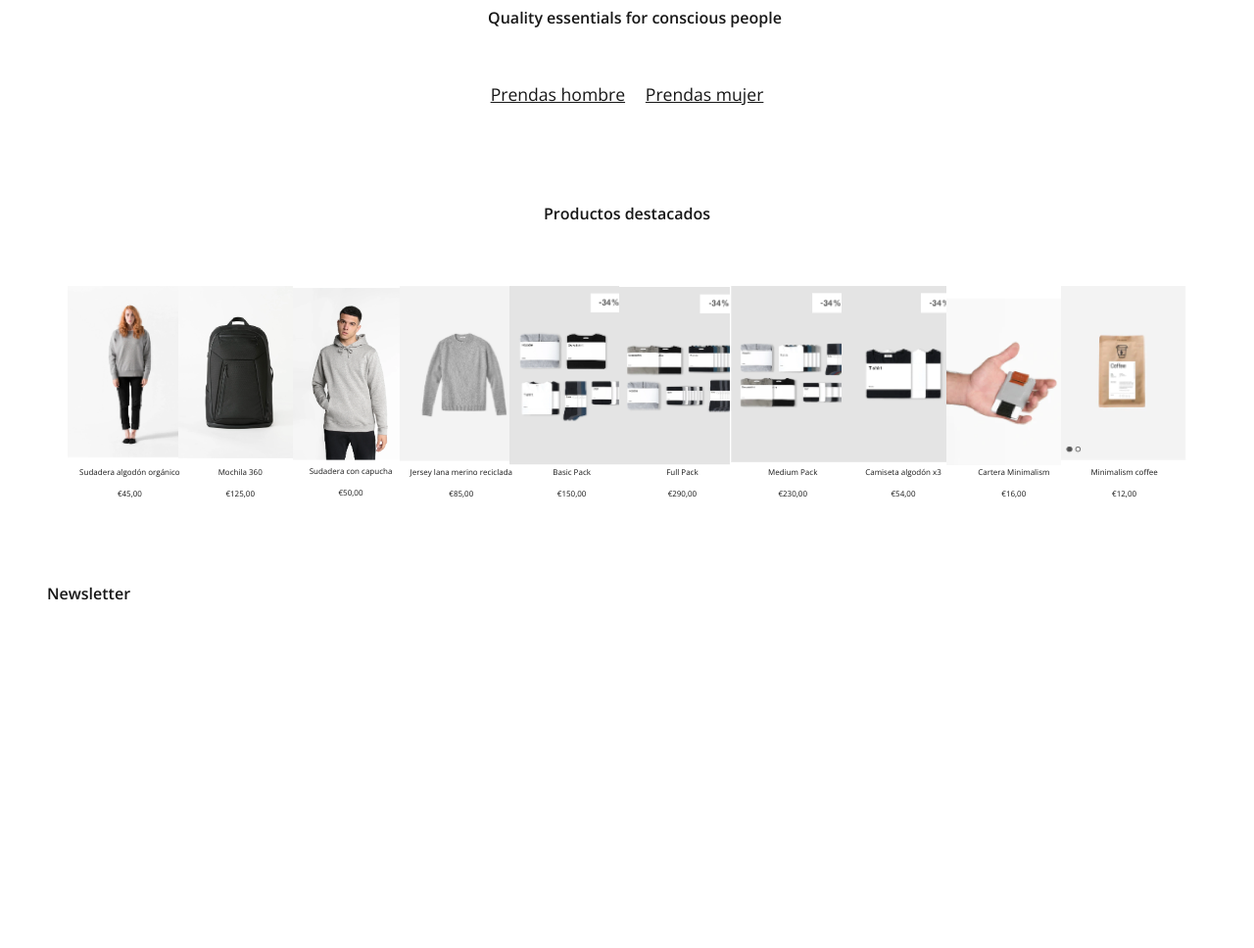
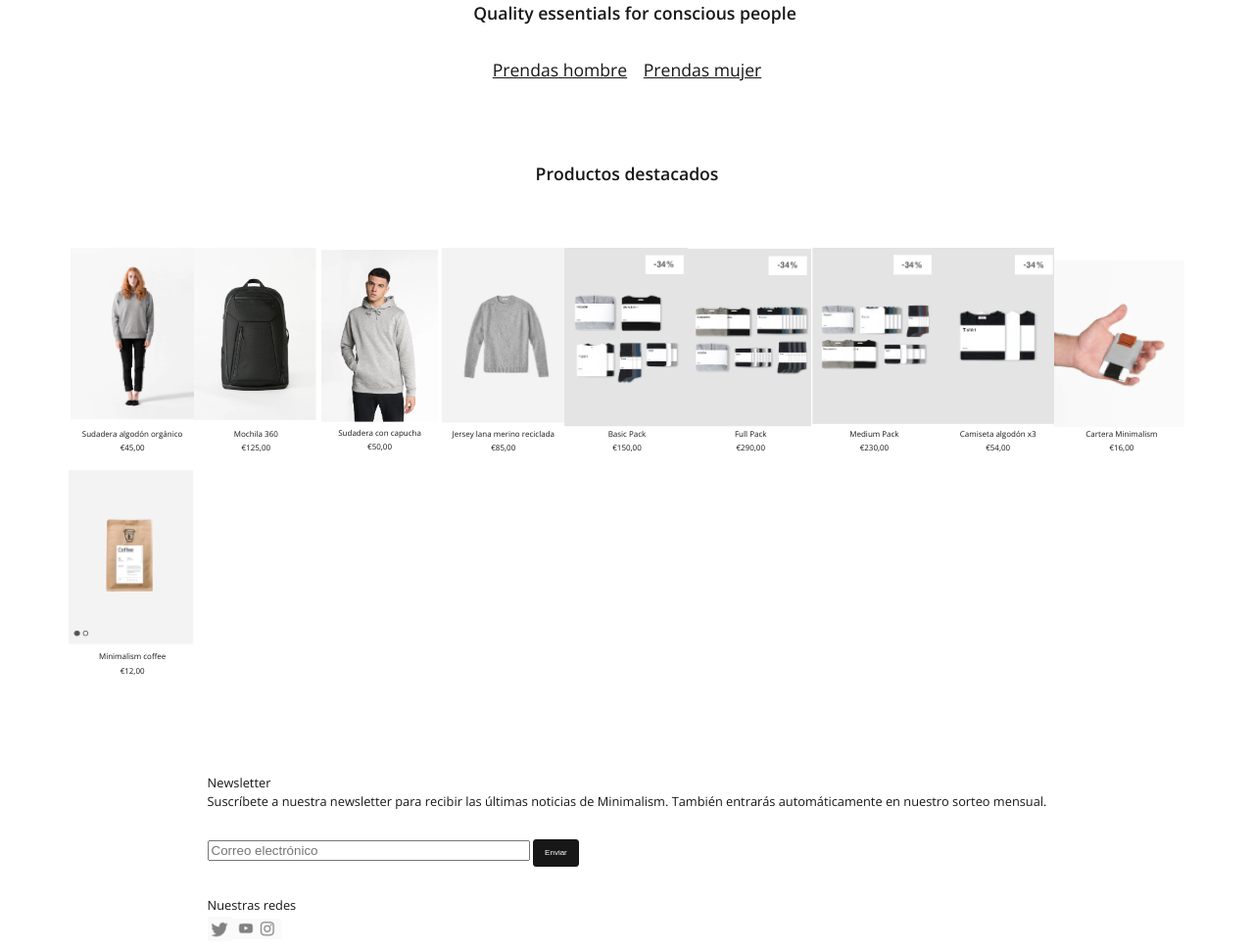
Before and after one commit to magicgithgub32/Proyecto_1_Landing_Page, a plain HTML site: page index.html in a window 1280 px wide. Shown: the part 671-1639 px from the top of the page at 98% size. Before the commit the page ends 1308 px from the top, so only its background shows below. Drawn offline with nearby package versions, Linux system fonts and the light colour scheme.

Commit message:
first end of mobile first landing page

```diff
--- a/index.css
+++ b/index.css
@@ -9,16 +9,16 @@
 
 /* TYPOGRAPHY COLOR */
 --rc-color-typography-heading: var(--rc-color-n-500);
+--rc-color-typography-images: var(--rc-color-n-050);
 --rc-color-typography-price-links: var(--rc-color-n-250);
---rc-color-typography-images: var(--rc-color-n-050);
 
 /* TYPOGRAPHY */
 --rc-typography-typeface: "Open Sans";
 
 /* FONT SIZE */
 --rc-typography-h1: 1.5rem;
+--rc-typography-h3: .8rem;
 --rc-typography-main-image: 1.1rem;
---rc-typography-h3: 1rem;
 --rc-typography-p-links: 0.5rem;
 
 /* LEADING */
@@ -27,11 +27,11 @@
 --rc-typography-p-leading : 1.8;
 
  /* GAP */
- --rc-gap: .5rem;
+ --rc-gap: 1rem;
 
  /* PADDING */
+ --rc-btn-padding: 1.5rem 2rem;
  --rc-section-padding: 1.5rem 0;
- --rc-btn-padding: 1.5rem 2rem;
 
 
 /* IMAGES SIZE */
@@ -50,17 +50,17 @@ html {
 *:after { box-sizing: inherit; }
 
 body {
+   -webkit-font-smoothing: antialiased;
    background-color: var(--rc-color-background);
    color: var(--rc-color-typography-heading);
    font-family: var(--rc-typography-typeface);
    font-size: var(--rc-typography-h3);
    font-weight: 400;
+   height: 100%;
+   line-height: 1.2;
    margin: 0 auto;
+   overflow-y: scroll;
    text-rendering: optimizeLegibility;
-   -webkit-font-smoothing: antialiased;
-   line-height: 1.2;
-   height: 100%;
-   overflow-y: scroll;
  }
 
 
@@ -76,7 +76,7 @@ body {
  h3,
  p,
  span,
- ul { margin-top: 0; }
+ ul { margin: 0; }
 
  h1 {
    color: var(--rc-color-typography-heading);
@@ -104,8 +104,8 @@ body {
  }
 
  .rc-layout-flex {
+   align-items: center;
    display: flex;
-   align-items: center;
    justify-content: center;
  }
 
@@ -130,43 +130,41 @@ body {
 
  .rc-component-button-secondary {
    background-color: var(--rc-color-typography-heading);
+   border-radius: .19rem;
+   border: .06rem solid var(--rc-color-typography-heading);
    color: var(--rc-color-typography-images);
-   border: .06rem solid var(--rc-color-typography-heading);
-   border-radius: .19rem;
    font-size: var(--rc-typography-p-links);
    line-height: 1.2;
-   padding: .5rem;
+   margin-top: var(--rc-gap);
+   padding: .5rem .7rem;
    text-align: center;
    text-decoration: none;
+
  }
 
 .rc-section-header {
-   display: flex;
    padding-bottom: .7rem;
    padding-top: .7rem;
-  justify-content: space-around;
-   margin-left: 0%;
-   position: relative;
  }
 
  .rc-layout-container {
   display: flex;
-  align-items: center;
   justify-content: space-between;
-  margin-left: 0%;
+  margin-left: var(--rc-gap);
+  margin-right: var(--rc-gap);
+  width: 100%;
+ }
 
+ .rc-section-header__layout {
+  justify-content: space-between;
+  width: 100%;
  }
 
  .rc-section-header--left {
+   align-items: center;
    display: flex;
    justify-content: space-around;
-   align-items: center;
  }
-
- .rc-section-header--left-container {
-  display: flex;
-  justify-content: flex-start;
-}
 
 .rc-burger-label,
 .rc-burger {
@@ -174,33 +172,32 @@ body {
 }
 
 .rc-burger-label {
+  color: var(--rc-color-typography-heading);
   display: inline-block;
-  color: var(--rc-color-typography-heading);
 }
 
-.rc-section-header--nav {
+/* .rc-section-header--nav {
   display: none;
 }
 
 .rc-burger:checked ~ .rc-section-header--nav {
   display: block;
   padding: var(--rc-section-padding);
-}
+} */
 
 .rc-section-header--nav {
   flex-direction: column;
 }
 
-.rc-section-header--search {
-}
+
 
  .rc-section-header--logo-container {
   display:block
  }
 
  .rc-section-header--right {
+   align-items: center;
    display: flex;
-   align-items: center;
  }
 
  .rc-section-header--right-container {
@@ -209,18 +206,18 @@ body {
 }
 
 
-.rc-section-header--nav {
+ .rc-section-header--nav {
       background-color: var(--rc-color-background);
       gap: var(--rc-gap);
       opacity: 0;
       padding: .1rem;
       position: absolute;
       text-align: left;
-      /* transition: all 250ms cubic-bezier(.800, .130, .15, .80); */
+      transition: all 250ms cubic-bezier(.800, .130, .15, .80);
       visibility: hidden;
     }
 
-    #rc-section-header--menu-id :checked ~
+    /* #rc-section-header--menu-id :checked ~
     .rc-section-header--nav {
       opacity: 1;
       visibility: visible;
@@ -232,7 +229,7 @@ body {
       text-decoration: none;
       flex-direction: column;
       justify-content: space-around;
-    }
+    } */
 
     /* @media screen and (min-width: 768px) {
 
@@ -244,24 +241,24 @@ body {
   */
 
 .rc-section-banner {
+  display: inline-block;
+  height: 100%;
+  object-fit: cover;
   overflow: hidden;
   position: relative;
-  display: inline-block;
   text-align: center;
-  height: 100%;
   width: 100%;
-  object-fit: cover;
 
 }
 
 .rc-section-banner--button-container {
-  position: absolute;
-  display: block;
-  top: 40%;
-  left: 20%;
   bottom: 40%;
   color: var(--rc-color-typography-images);
+  display: block;
   font-size: var(--rc-typography-p-links);
+  left: 20%;
+  position: absolute;
+  top: 40%;
 }
 
 #rc-section-banner--text {
@@ -276,17 +273,17 @@ body {
 
 .rc-section-shopify-motto {
   display: flex;
+  font-size: var(--rc-typography-main-image);
+  font-weight: 600;
+  margin: 5rem 1rem 2rem 2rem;
   text-align: center;
-  font-size: var(--rc-color-typography-images);
-  margin: 5rem 1rem 2rem 2rem;
-  font-weight: 600;
 }
 
 
 .rc-section-shopify-collections-men ,
 .rc-section-shopify-collections-women {
+  color: var(--rc-color-typography-heading);
   font-size: var(--rc-typography-main-image);
-  color: var(--rc-color-typography-heading);
   text-decoration: underline;
 }
 
@@ -296,23 +293,25 @@ body {
 
 .rc-section-featured-text {
   font-weight: 600;
+  font-size: var(--rc-typography-main-image);
 }
 
 .rc-section-featured-gallery {
   grid-template-columns: repeat(auto-fill, minmax(100px, 1fr));
-  width: 90vw;
   margin-top: 3rem;
   padding: 1rem;
+  width: 90vw;
 }
 
 .rc-section-featured-product {
   flex-direction: column;
   justify-content: flex-start;
+  padding-bottom: 1rem;
 }
 
 .rc-section-featured--preview {
+  height: var(--rc-image-height);
   width: auto;
-  height: var(--rc-image-height);
 }
 
 .rc-section-featured-product-text,
@@ -320,17 +319,42 @@ body {
   font-size: var(--rc-typography-p-links);
 }
 
-.rc-section-newsletter {
+.rc-section-footer {
+flex-direction: column;
 justify-content: flex-start;
 margin-left: 3rem;
 margin-top: 4rem;
+margin-right: 3rem;
 }
 
-.rc-section-newsletter-text {
+.rc-section-footer-media-newsletter-text {
 font-weight: 600;
 
 }
 
-.rc-section-newsleter-text-bold {
+.rc-section-footer-media-newsleter-text-bold {
 font-size: var(rc-typography-main-image);
 }
+
+.rc-section-footer-media-newsletter-text-subscribe {
+  font-size: var(--rc-typography-h3);
+  font-weight: 300;
+}
+
+.rc-section-footer-media-newsletter-input {
+  margin-top: 2rem;
+}
+
+.rc-section-footer-media-social-links-list {
+  justify-content: flex-start;
+  list-style-type: none;
+  padding: 0;
+}
+
+.rc-section-footer-media-social-text {
+  margin-top: 2rem;
+}
+
+.rc-section-footer-media-social-links {
+  margin-top: .2rem;
+}
--- a/index.html
+++ b/index.html
@@ -10,8 +10,7 @@
     <meta name="referrer" content="unsafe-url">
     <meta name="robots" content="index, follow">
 
-    <!-- <link rel="preconnect" href="https://res.cloudinary.com" />
-    <link ref="dns-prefetch" href="https://res.cloudinary.com" /> -->
+
     <link rel="preconnect" href="https://fonts.googleapis.com" />
     <link ref="dns-prefetch" href="https://fonts.googleapis.com" />
 
@@ -44,7 +43,7 @@
                 <nav role="navigation" class="rc-section-header--nav rc-layout-flex">
                     <ul>
                         <li>
-                            <a href="https:minimalismbrand.com/collections/hombre" role="link" aria-label="#" class="rc-section-header--nav-link">Hombre</a>
+                            <a href="#" role="link" aria-label="#" class="rc-section-header--nav-link">Hombre</a>
                         </li>
                         <li>
                             <a href="#" role="link" aria-label="#" class="rc-section-header--nav-link">Mujer</a>
@@ -93,7 +92,7 @@
         <section class="rc-section-shopify">
             <div class="rc-section-shopify-container rc-layout-flex">
                 <article class="rc-section-shopify-motto">
-                <p>Quality essentials for conscious people</p>
+                Quality essentials for conscious people
                 </article>
 
                 <article class="rc-section-shopify-collections">
@@ -213,40 +212,35 @@
             </div>
         </section>
 
-        <section class="rc-section-newsletter rc-layout-flex">
-            <article class="rc-section-newsletter-text">
-                <p class="rc-section-newsleter-text-bold">Newsletter</p>
+        <section class="rc-section-footer rc-layout-flex">
+            <article class="rc-section-footer-media">
+                <p class="rc-section-footer-media-newsleter-text-bold">Newsletter</p>
+                <div class="rc-section-footer-media-newsletter-text-subscribe">Suscríbete a nuestra newsletter para recibir las últimas noticias de Minimalism. También entrarás automáticamente en nuestro sorteo mensual.</div>
+                <input type="text" title="email address" class="rc-section-footer-media-newsletter-input" placeholder="Correo electrónico" size="38">
+                <button type="button" name="send" class="rc-component-button-secondary">Enviar</button>
+                <div class="rc-section-footer-media-social-text">Nuestras redes</div>
 
-
+                <div class="rc-section-footer-media-social-links ">
+                    <ul class="rc-section-footer-media-social-links-list rc-layout-flex">
+                        <li>
+                            <a href="https://twitter.com/minimalismbrand" role="link" aria-label="#" class="twitter" rel="noopener noreferrer">
+                                <img src="./assets/images/twitter.png" alt="Twitter">
+                            </a>
+                        </li>
+                        <li>
+                            <a href="https://twitter.com/minimalismbrand" role="link" aria-label="#" class="twitter" rel="noopener noreferrer">
+                                <img src="./assets/images/Youtube.png" alt="YouTube">
+                            </a>
+                        </li>
+                        <li>
+                            <a href="https://twitter.com/minimalismbrand" role="link" aria-label="#" class="twitter" rel="noopener noreferrer">
+                                <img src="./assets/images/Instagram.png" alt="Instagram">
+                            </a>
+                        </li>
+                    </ul>
+                </div>
             </article>
-
-
-
-
-
-
-
-
-
-
-
-
         </section>
-
-
-
-
-
-    </div>
-
-
-
-
-
-
-
-
-
-
+    </main>
 </body>
 </html>
```
Also changed, not shown: assets/images/Instagram.png (added), assets/images/Payment methods.png (added), assets/images/Youtube.png (added), assets/images/twitter.png (added).
